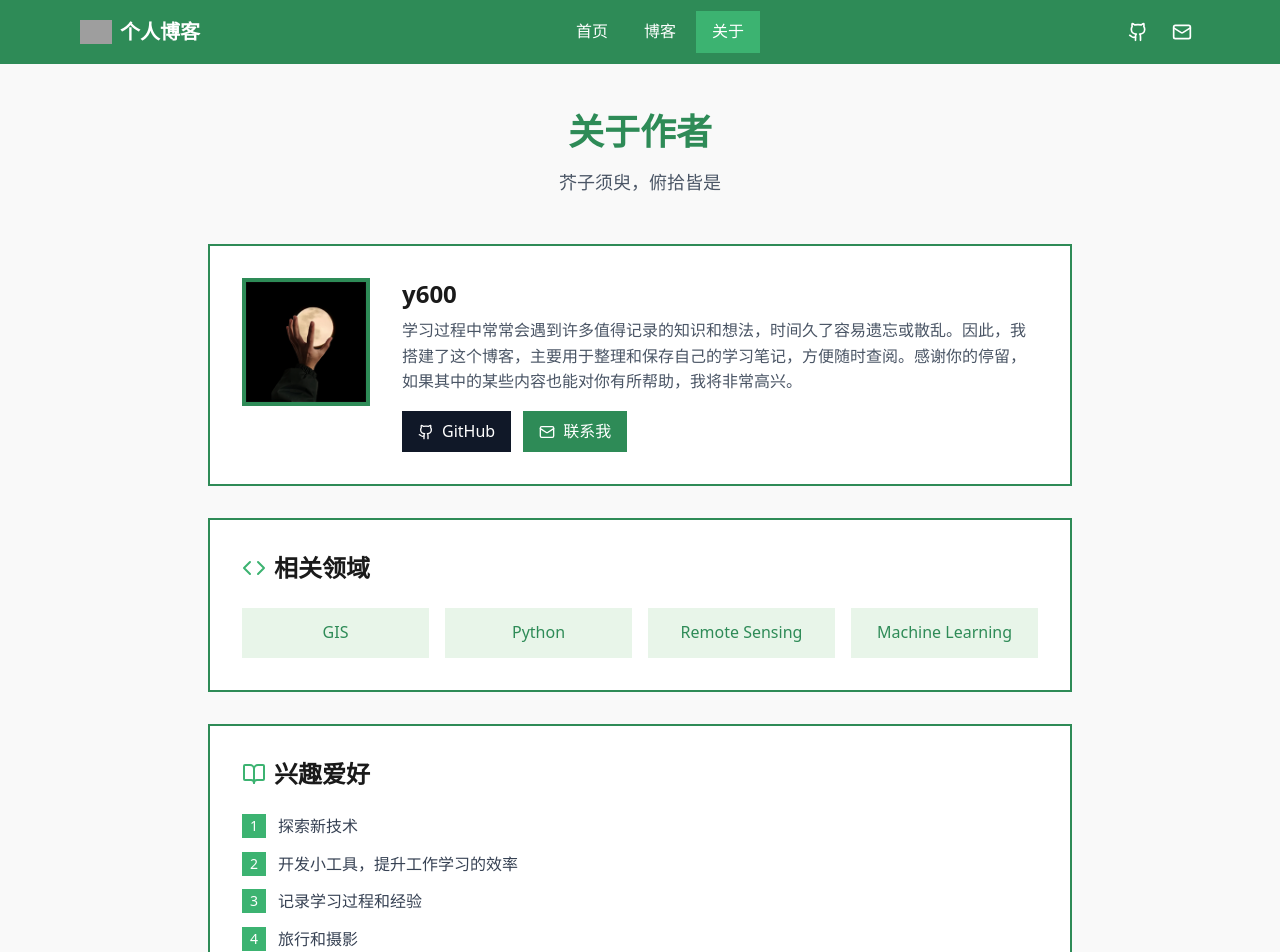
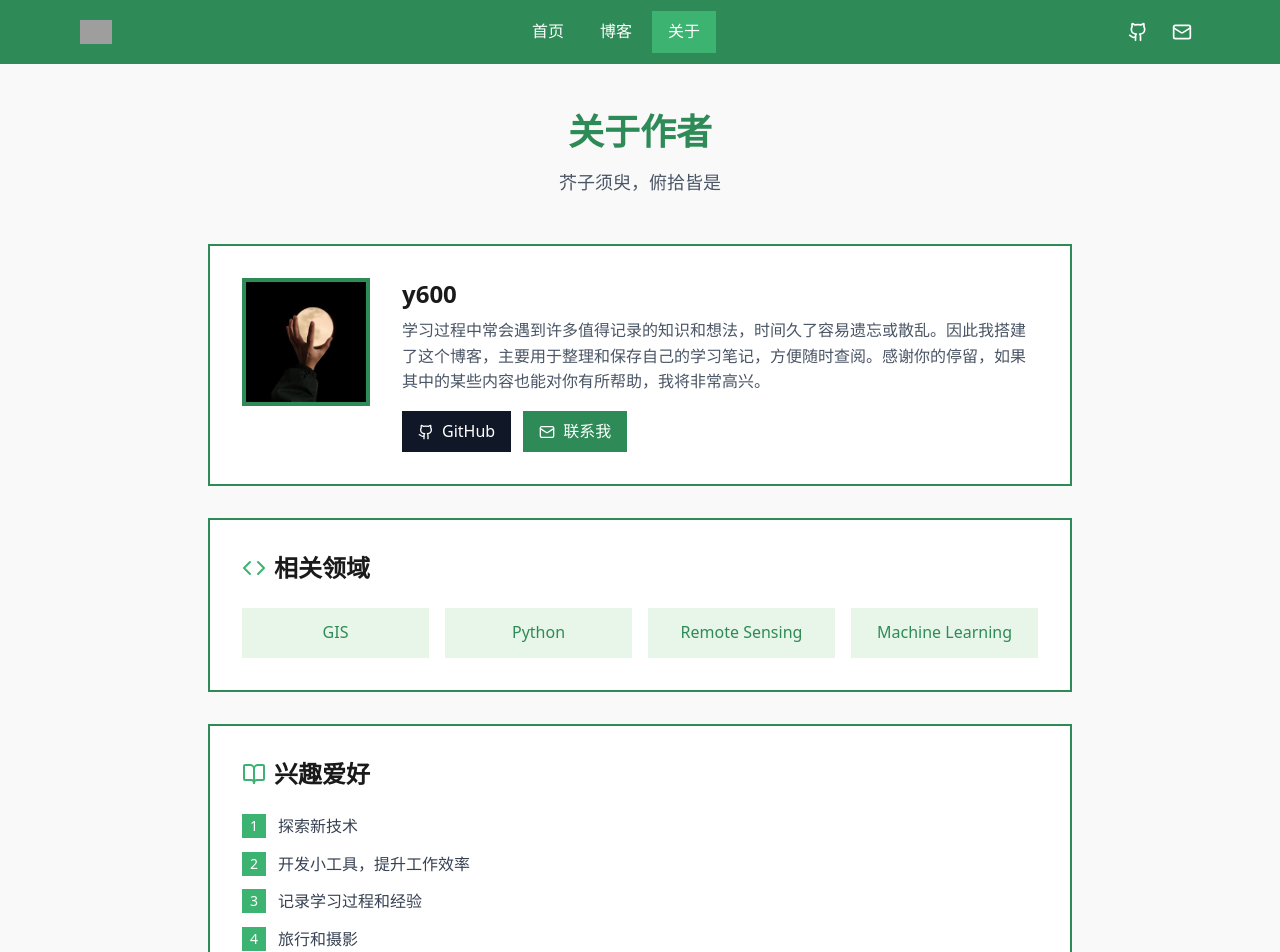
Before and after one commit to y600o/y600o.github.io, a Next.js app: page /about in a window 1280 px wide. Shown: the top 952 px of the page. Built offline with nearby package versions, Linux system fonts and the light colour scheme; grey boxes are pictures that could not be loaded.

Commit message:
"fix: 移除 Header 中的'个人博客'文字"

```diff
--- a/src/app/about/page.tsx
+++ b/src/app/about/page.tsx
@@ -31,7 +31,7 @@ export default function AboutPage() {
             <div className="flex-1">
               <h2 className="text-2xl font-bold mb-2">y600</h2>
               <p className="text-gray-600 mb-4">
-                学习过程中常常会遇到许多值得记录的知识和想法，时间久了容易遗忘或散乱。因此，我搭建了这个博客，主要用于整理和保存自己的学习笔记，方便随时查阅。感谢你的停留，如果其中的某些内容也能对你有所帮助，我将非常高兴。
+                学习过程中常会遇到许多值得记录的知识和想法，时间久了容易遗忘或散乱。因此我搭建了这个博客，主要用于整理和保存自己的学习笔记，方便随时查阅。感谢你的停留，如果其中的某些内容也能对你有所帮助，我将非常高兴。
               </p>
               <div className="flex flex-wrap gap-3 mt-4">
                 <a
@@ -84,7 +84,7 @@ export default function AboutPage() {
           <ul className="space-y-3">
             {[
               '探索新技术',
-              '开发小工具，提升工作学习的效率',
+              '开发小工具，提升工作效率',
               '记录学习过程和经验',
               '旅行和摄影',
               '热爱生活',
--- a/src/components/Header.tsx
+++ b/src/components/Header.tsx
@@ -25,7 +25,6 @@ export default function Header() {
             <div className="w-8 h-8">
               <img src="/typicon.ico" alt="Logo" className="w-full h-full object-contain" />
             </div>
-            <span className="hidden sm:inline">个人博客</span>
           </Link>
 
           {/* Desktop Navigation */}
```
